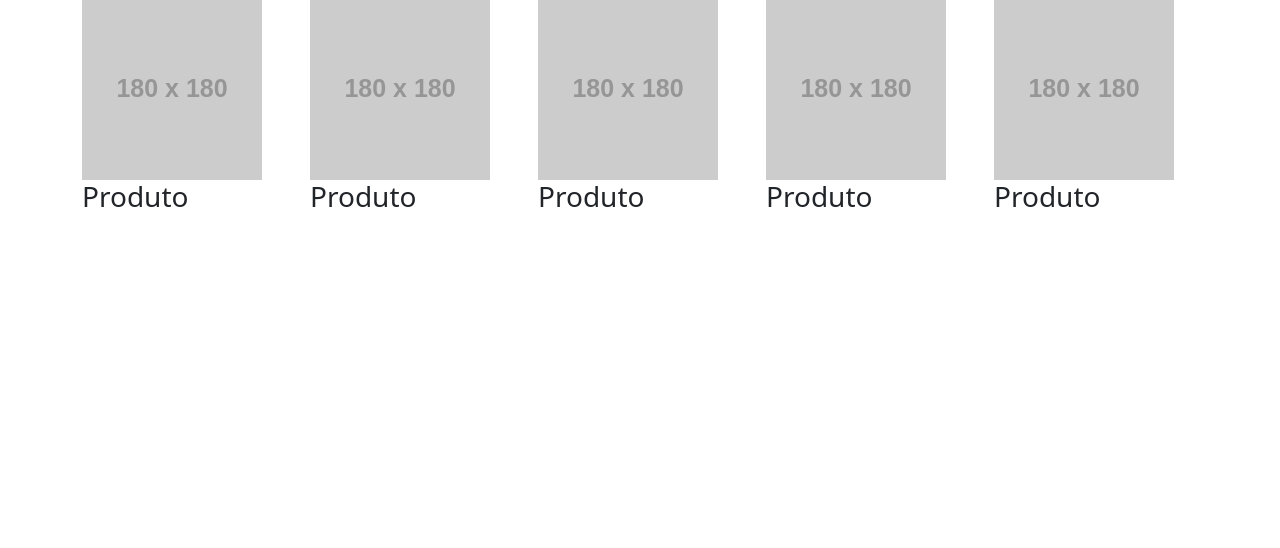
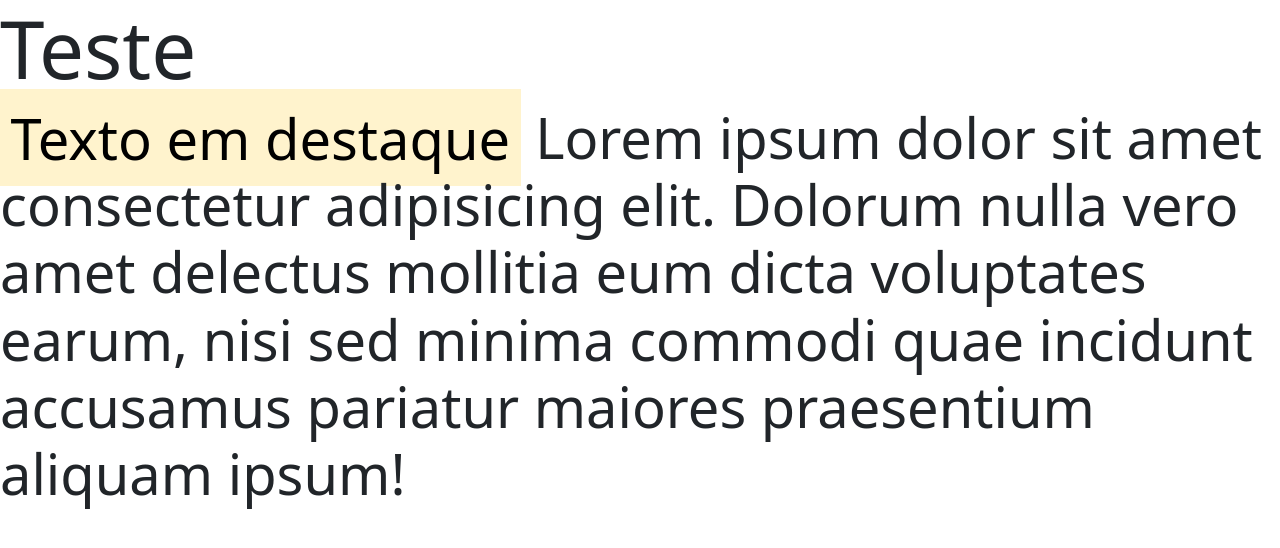
Before and after one commit to MarioHBS/curso_ebac_frontend, a plain HTML site: page index.html in a window 1280 px wide. Drawn offline with nearby package versions, Linux system fonts and the light colour scheme; placeholder pictures from the web are drawn by us.

Commit message:
aula 3: tipografia

```diff
--- a/index.html
+++ b/index.html
@@ -8,30 +8,9 @@
     <link rel="stylesheet" href="https://cdn.jsdelivr.net/npm/bootstrap@5.3.0/dist/css/bootstrap.min.css">
 </head>
 <body>
-    <!-- .container>.row>.col*5>img+h3 -->
-    <div class="container">
-        <div class="row">
-            <div class="col">
-                <img src="https://via.placeholder.com/180x180" alt="">
-                <h3>Produto</h3>
-            </div>
-            <div class="col">
-                <img src="https://via.placeholder.com/180x180" alt="">
-                <h3>Produto</h3>
-            </div>
-            <div class="col">
-                <img src="https://via.placeholder.com/180x180" alt="">
-                <h3>Produto</h3>
-            </div>
-            <div class="col">
-                <img src="https://via.placeholder.com/180x180" alt="">
-                <h3>Produto</h3>
-            </div>
-            <div class="col">
-                <img src="https://via.placeholder.com/180x180" alt="">
-                <h3>Produto</h3>
-            </div>
-        </div>
-    </div>
+    <h1 class="display-1">Teste</h1>
+    <p class="display-4">
+        <mark>Texto em destaque</mark> Lorem ipsum dolor sit amet consectetur adipisicing elit. Dolorum nulla vero amet delectus mollitia eum dicta voluptates earum, nisi sed minima commodi quae incidunt accusamus pariatur maiores praesentium aliquam ipsum!
+    </p>
 </body>
 </html>
```
